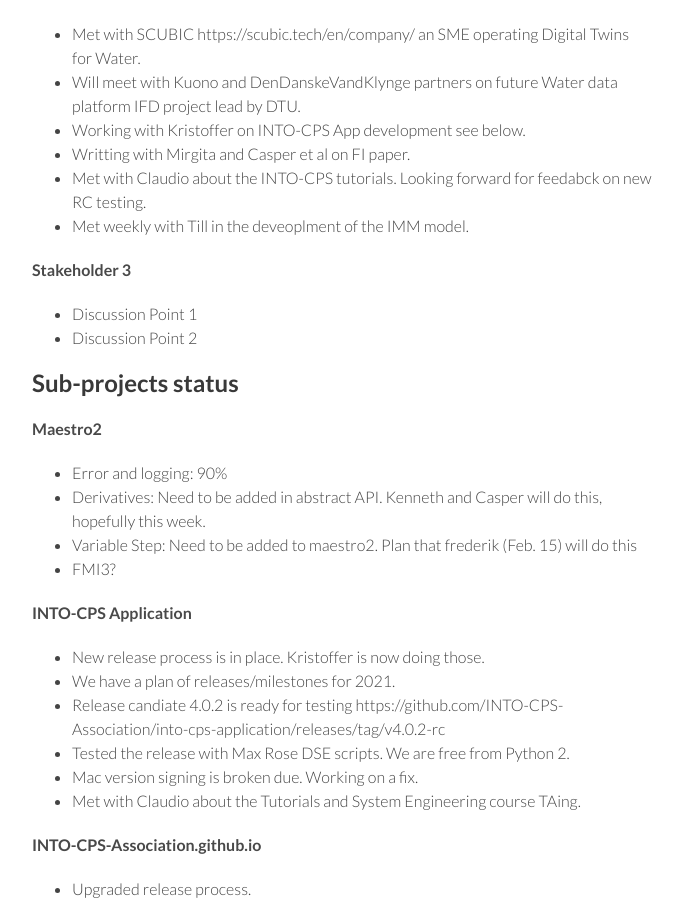
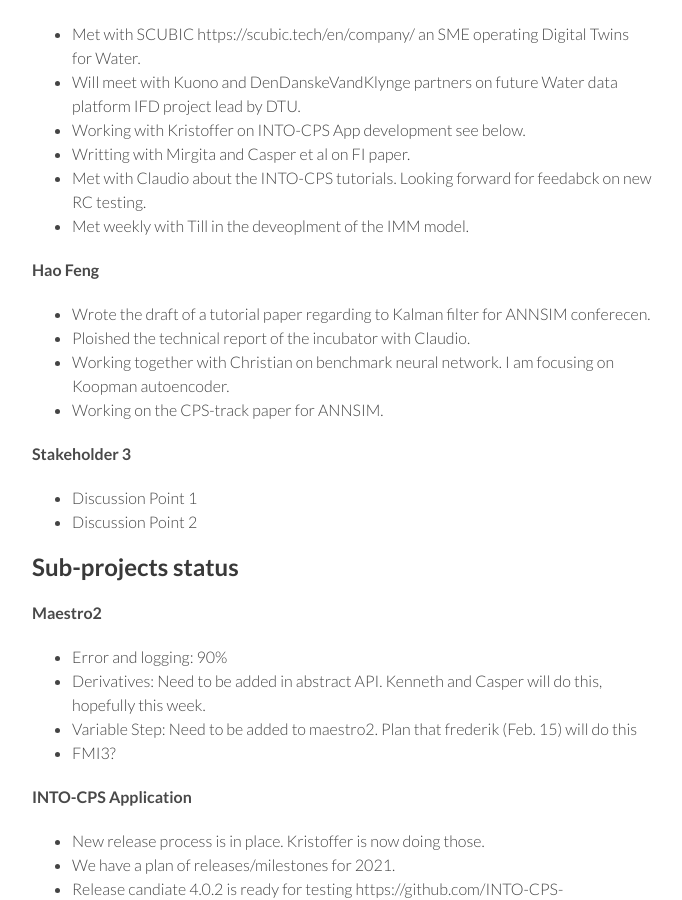
Before and after one commit to digitaltwincentre/digitaltwincentre.github.io, a Jekyll site: the page built from _biweeklies/Biweekly-33.md, in a window 1280 px wide and 900 px high, scrolled down 1123 px. Shown: the whole window, without its empty margins (418-1100 px from the left). Built offline with Jekyll 4.4.1, drawn with Linux system fonts in a browser that asks for light colours; nearby versions of some CDN libraries.

Commit message:
Update Biweekly-33.md

```diff
--- a/_biweeklies/Biweekly-33.md
+++ b/_biweeklies/Biweekly-33.md
@@ -56,6 +56,12 @@ date: 11 February 2021, 1230 CET
 * Met with Claudio about the INTO-CPS tutorials. Looking forward for feedabck on new RC testing.
 * Met weekly with Till in the deveoplment of the IMM model.
 
+#### Hao Feng
+* Wrote the draft of a tutorial paper regarding to Kalman filter for ANNSIM conferecen.
+* Ploished the technical report of the incubator with Claudio.
+* Working together with Christian on benchmark neural network. I am focusing on Koopman autoencoder.
+* Working on the CPS-track paper for ANNSIM.
+
 #### Stakeholder 3
 * Discussion Point 1
 * Discussion Point 2
```
